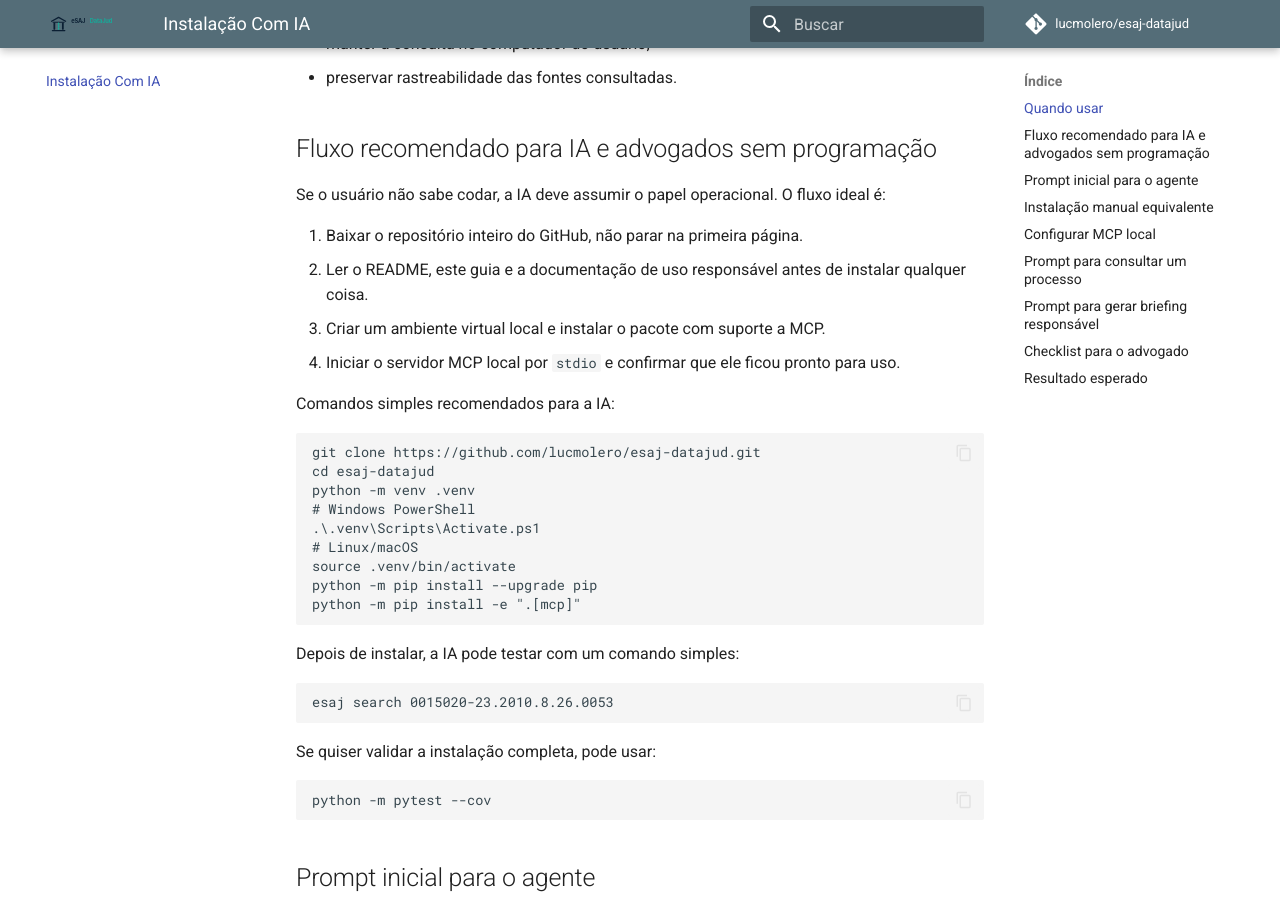
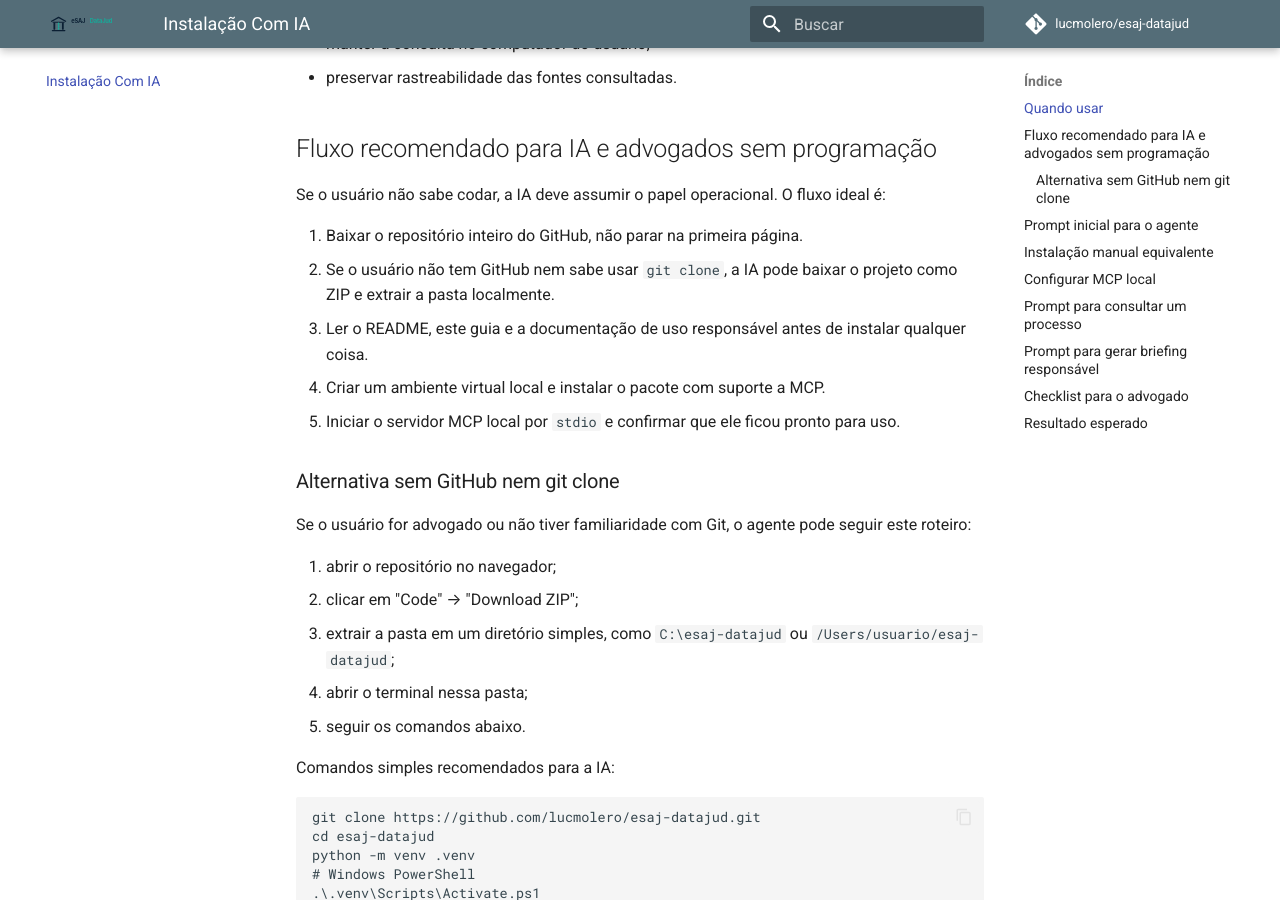
Before and after one commit to lucmolero/esaj-datajud, an MkDocs documentation site: the page built from docs/instalacao-com-ia.md, in a window 1280 px wide and 900 px high, scrolled down 548 px. Built offline with MkDocs 1.6.1 and Material for MkDocs 9.7.7, drawn with Linux system fonts in a browser that asks for light colours; comment, search, counter and statistics services are not loaded.

Commit message:
docs: simplify onboarding for non-technical users

```diff
--- a/docs/instalacao-com-ia.md
+++ b/docs/instalacao-com-ia.md
@@ -19,9 +19,20 @@
 Se o usuário não sabe codar, a IA deve assumir o papel operacional. O fluxo ideal é:
 
 1. Baixar o repositório inteiro do GitHub, não parar na primeira página.
-2. Ler o README, este guia e a documentação de uso responsável antes de instalar qualquer coisa.
-3. Criar um ambiente virtual local e instalar o pacote com suporte a MCP.
-4. Iniciar o servidor MCP local por `stdio` e confirmar que ele ficou pronto para uso.
+2. Se o usuário não tem GitHub nem sabe usar `git clone`, a IA pode baixar o projeto como ZIP e extrair a pasta localmente.
+3. Ler o README, este guia e a documentação de uso responsável antes de instalar qualquer coisa.
+4. Criar um ambiente virtual local e instalar o pacote com suporte a MCP.
+5. Iniciar o servidor MCP local por `stdio` e confirmar que ele ficou pronto para uso.
+
+### Alternativa sem GitHub nem git clone
+
+Se o usuário for advogado ou não tiver familiaridade com Git, o agente pode seguir este roteiro:
+
+1. abrir o repositório no navegador;
+2. clicar em "Code" → "Download ZIP";
+3. extrair a pasta em um diretório simples, como `C:\esaj-datajud` ou `/Users/usuario/esaj-datajud`;
+4. abrir o terminal nessa pasta;
+5. seguir os comandos abaixo.
 
 Comandos simples recomendados para a IA:
 
```
Also changed, not shown: README.md (+12 -1 lines).
